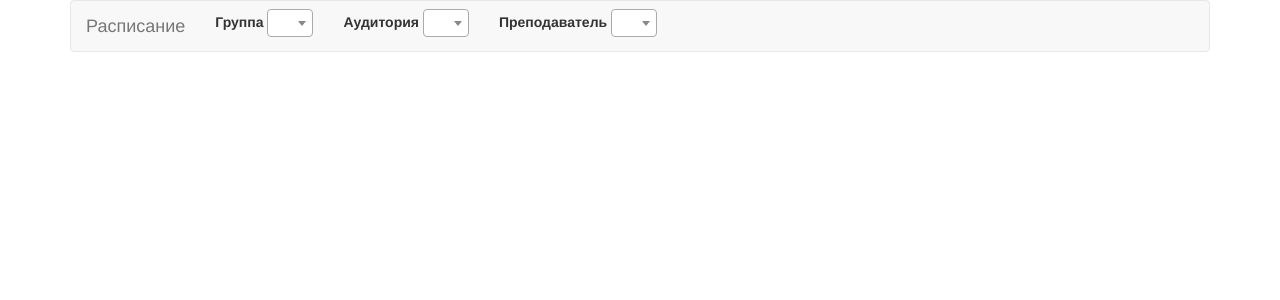
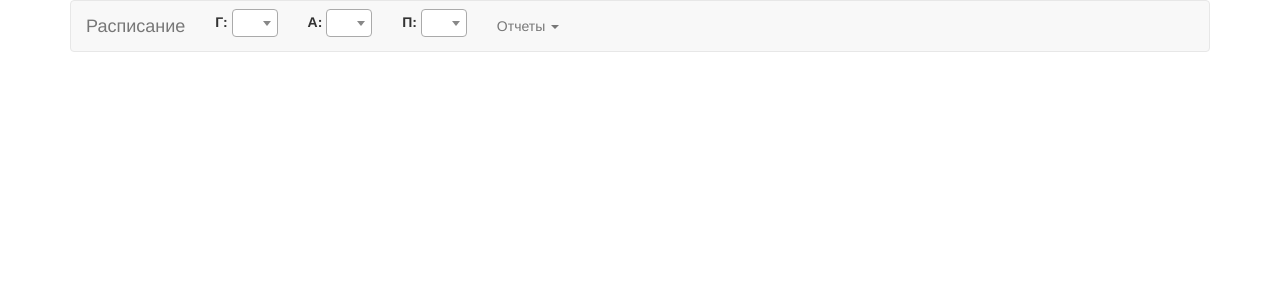
Before and after one commit to SevenLines/Schedule-Flask, a Flask app: page / in a window 1280 px wide. Shown: the top 300 px of the page. Run offline with Flask 2, Linux system fonts and the light colour scheme; data that the repository does not hold is empty; some libraries are stand-ins or nearby versions.

Commit message:
Add menu for layout, add schedule for chair

```diff
--- a/templates/layout.html
+++ b/templates/layout.html
@@ -29,24 +29,33 @@
             <div class="collapse navbar-collapse" id="bs-example-navbar-collapse-1">
                 <form class="navbar-form navbar-left" method="post" action="{{ url_for("group_schedule_redirect") }}">
                     <div class="form-group">
-                        <label for="kontgrp">Группа</label>
+                        <label for="kontgrp">Г:</label>
                         <select class="form-control" name="kontgrp"></select>
                     </div>
                 </form>
                 <form class="navbar-form navbar-left" method="post"
                       action="{{ url_for("auditory_schedule_redirect") }}">
                     <div class="form-group">
-                        <label for="auditory">Аудитория</label>
+                        <label for="auditory">А:</label>
                         <select class="form-control" name="auditory"></select>
                     </div>
                 </form>
                 <form class="navbar-form navbar-left" method="post"
                       action="{{ url_for("teacher_schedule_redirect") }}">
                     <div class="form-group">
-                        <label for="teacher">Преподаватель</label>
+                        <label for="teacher">П:</label>
                         <select class="form-control" name="teacher"></select>
                     </div>
                 </form>
+                <ul class="nav navbar-nav">
+                    <li class="dropdown">
+                        <a href="#" class="dropdown-toggle" data-toggle="dropdown" role="button" aria-haspopup="true" aria-expanded="true">
+                            Отчеты <span class="caret"></span></a>
+                        <ul class="dropdown-menu">
+                            <li><a href="#">Расписание физкультуры</a></li>
+                        </ul>
+                    </li>
+                </ul>
             </div><!-- /.navbar-collapse -->
         </div><!-- /.container-fluid -->
     </nav>
```
Also changed, not shown: models.py (+10 -0 lines).
